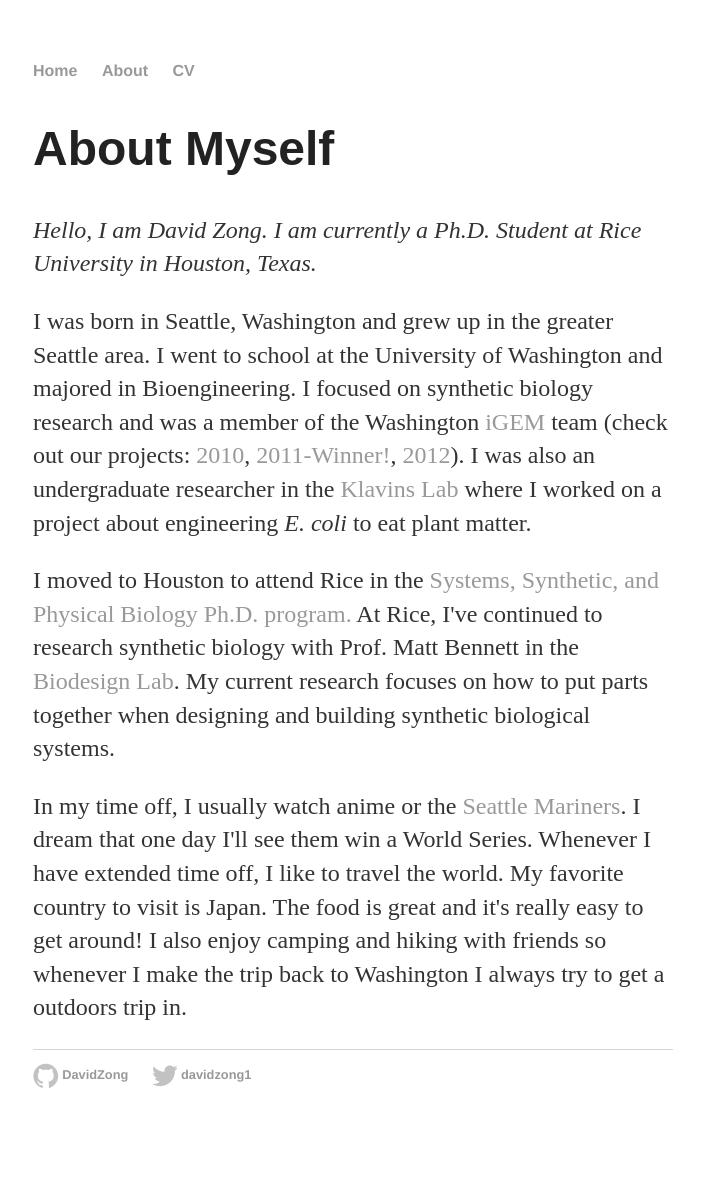
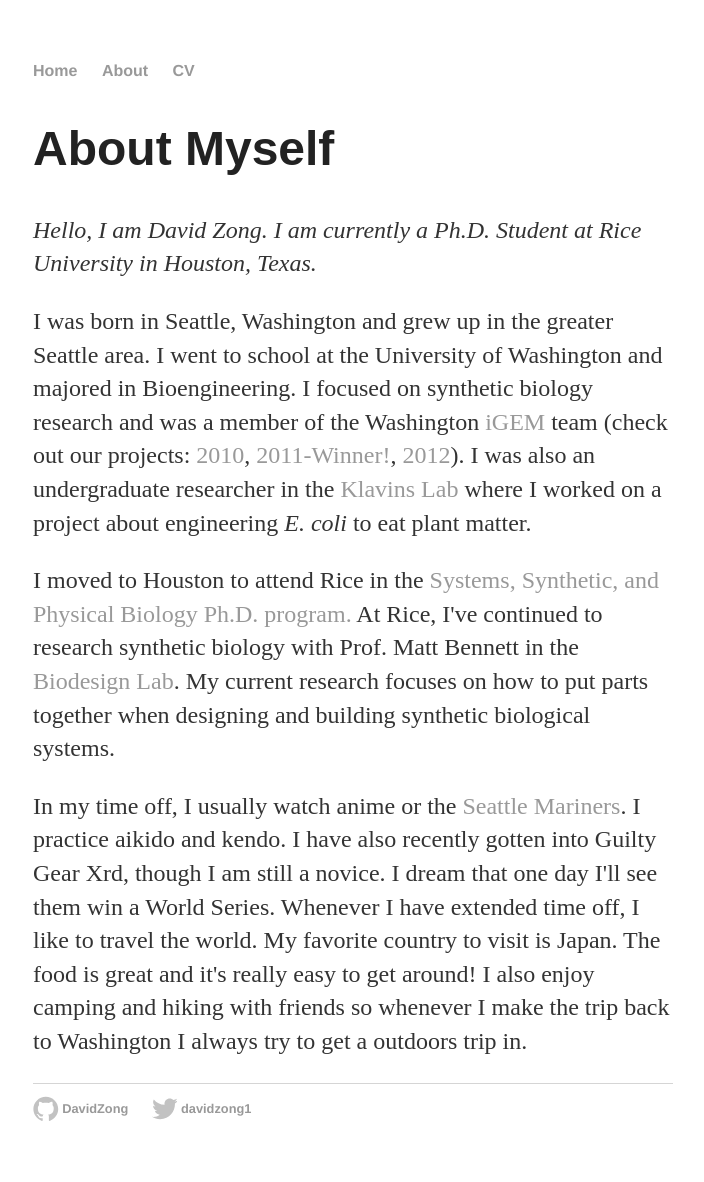
Before and after one commit to DavidZong/DavidZong.github.io, a Jekyll site: the page built from about/index.html, in a window 1280 px wide. Shown: the whole page, without its empty margins (287-991 px from the left). Built offline with Jekyll 4.4.1, drawn with Linux system fonts in a browser that asks for light colours; before the commit the page ends 1148 px from its top, so only the background shows below that.

Commit message:
Update index.html
update to muh hobbies lol

```diff
--- a/about/index.html
+++ b/about/index.html
@@ -7,5 +7,5 @@
 	<p><i>Hello, I am David Zong. I am currently a Ph.D. Student at Rice University in Houston, Texas.</i></p>
 	<p>I was born in Seattle, Washington and grew up in the greater Seattle area. I went to school at the University of Washington and majored in Bioengineering. I focused on synthetic biology research and was a member of the Washington <a href="http://igem.org/Main_Page">iGEM</a> team (check out our projects: <a href="http://2010.igem.org/Team:Washington">2010</a>, <a href="http://2011.igem.org/Team:Washington">2011-Winner!</a>, <a href="http://2012.igem.org/Team:Washington">2012</a>). I was also an undergraduate researcher in the <a href="http://klavinslab.org/">Klavins Lab</a> where I worked on a project about engineering <i>E. coli</i> to eat plant matter.</p>
 	<p>I moved to Houston to attend Rice in the <a href="https://sspb.rice.edu/">Systems, Synthetic, and Physical Biology Ph.D. program.</a> At Rice, I've continued to research synthetic biology with Prof. Matt Bennett in the <a href="http://biodesign.rice.edu/">Biodesign Lab</a>. My current research focuses on how to put parts together when designing and building synthetic biological systems.</p>
-	<p>In my time off, I usually watch anime or the <a href="https://www.mlb.com/mariners">Seattle Mariners</a>. I dream that one day I'll see them win a World Series. Whenever I have extended time off, I like to travel the world. My favorite country to visit is Japan. The food is great and it's really easy to get around! I also enjoy camping and hiking with friends so whenever I make the trip back to Washington I always try to get a outdoors trip in.</p>
+	<p>In my time off, I usually watch anime or the <a href="https://www.mlb.com/mariners">Seattle Mariners</a>. I practice aikido and kendo. I have also recently gotten into Guilty Gear Xrd, though I am still a novice. I dream that one day I'll see them win a World Series. Whenever I have extended time off, I like to travel the world. My favorite country to visit is Japan. The food is great and it's really easy to get around! I also enjoy camping and hiking with friends so whenever I make the trip back to Washington I always try to get a outdoors trip in.</p>
 </div> <!-- blurb -->
```
